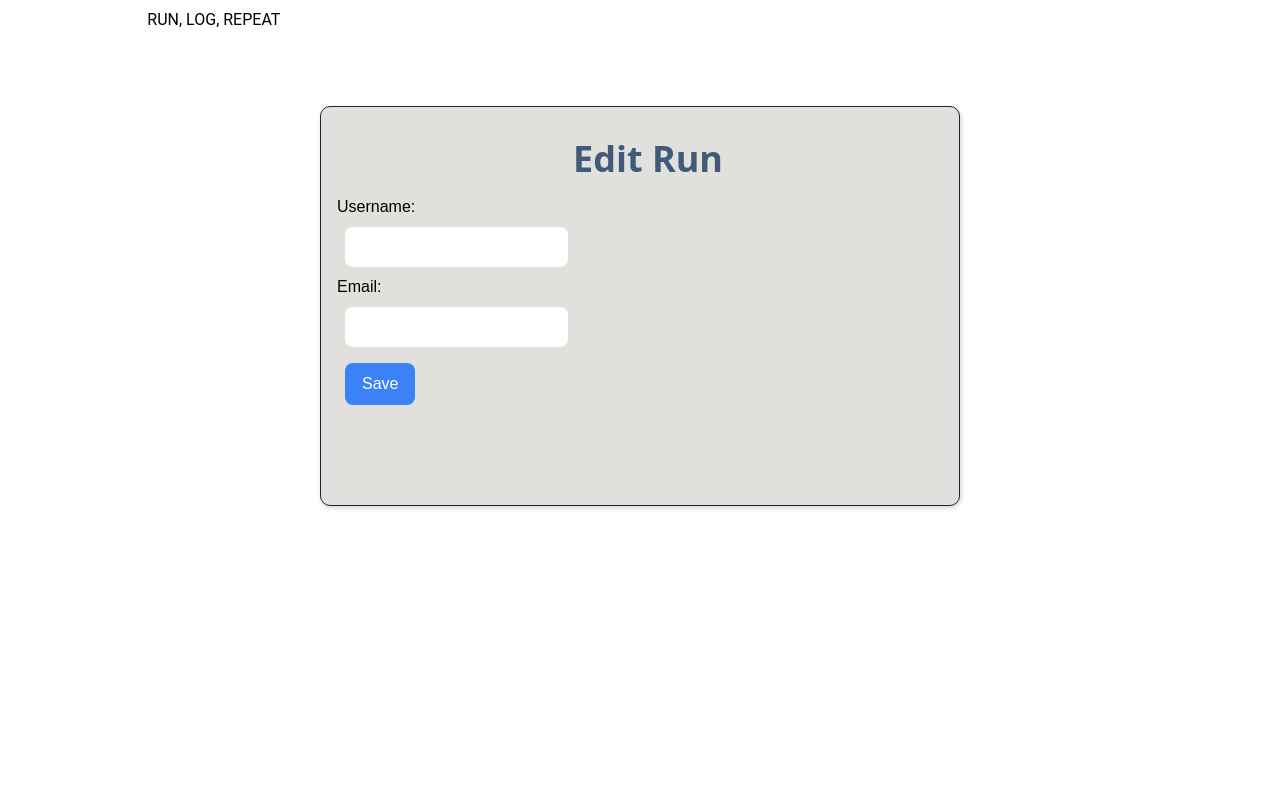
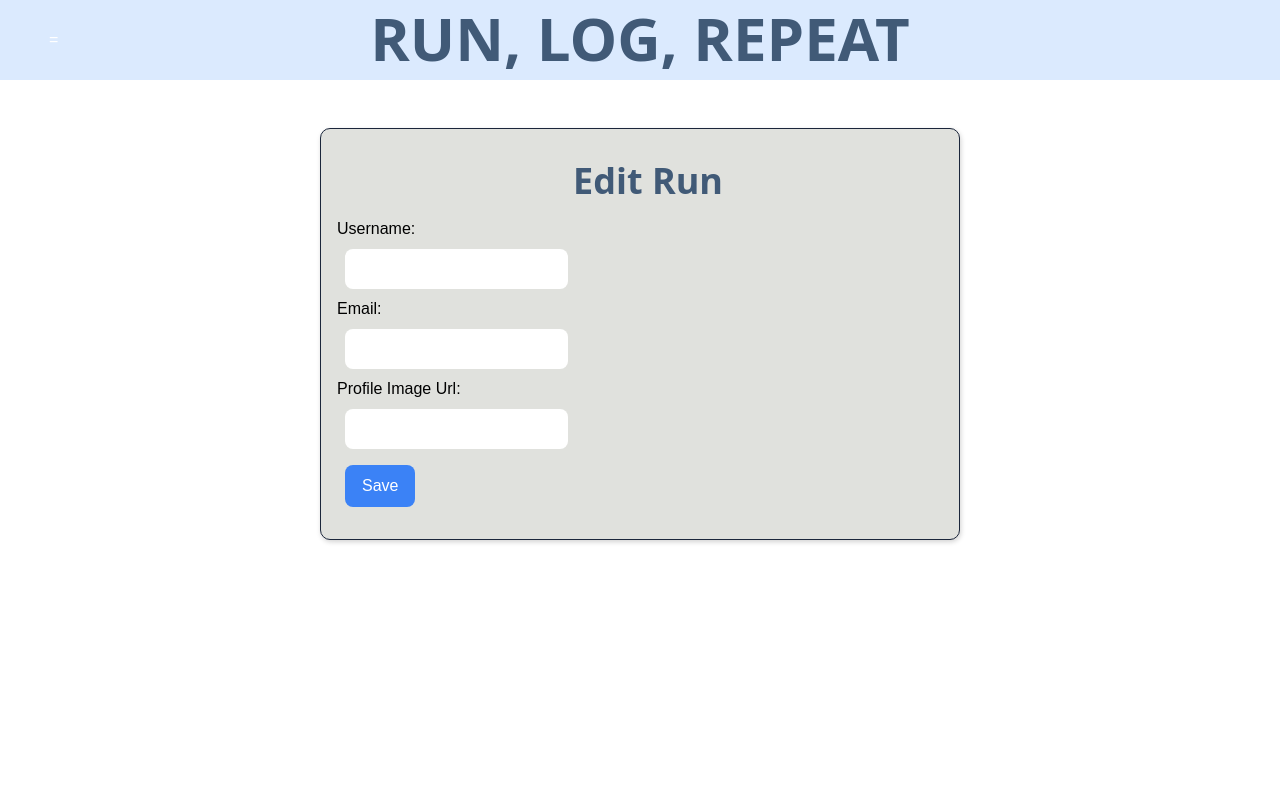
Before and after one commit to Doubles-101/run-log-repeat, a React (Vite) app: page /editprofile in a window 1280 px wide. Shown: the top 800 px of the page. Built offline with nearby package versions, Linux system fonts and the light colour scheme; no server answers; sample sign-in values are in the browser's storage.

Commit message:
Major Function to Navbar

```diff
--- a/src/components/home/runs/Run.jsx
+++ b/src/components/home/runs/Run.jsx
@@ -27,8 +27,16 @@ export const Run = ({runObject, setLikeList}) => {
     }, [runDetails])
 
     return (
+        <div>
             <div className="bg-blue-800 text-white p-8 rounded-lg shadow-md m-4">
                 <header>
+                <div className="h-1/3 flex items-center justify-center">
+                    <img
+                        src={runDetails[0]?.user?.profileImg}
+                        alt="Profile Image"
+                        className="w-3/4 h-auto rounded-full"
+                    />
+                </div>
                     <h2 className="text-xl font-bold m-2">{runObject.date}</h2>
                     <Link className="run-post-profileLink" to={`/profile/${runDetails[0]?.user?.id}`}>
                         <h2 className="text-lg font-semibold mb-2 hover:text-blue-200">{runDetails[0]?.user?.username}</h2>
@@ -39,10 +47,11 @@ export const Run = ({runObject, setLikeList}) => {
                     <h3 className="text-lg mb-2">Time: {runObject.time} mins</h3>
                     <h3 className="text-lg mb-2">Location: {runObject.location}</h3>
                 </div>
-        <footer className="flex items-center justify-between">
+                <footer className="flex items-center justify-left">
                     <LikeButton runObject={runObject} setLikeCounter={setLikeCounter} likeCounter={likeCounter} setLikeList={setLikeList} />
                     <h3 className="text-lg m-4">Number of Likes: {likeCounter}</h3>
                 </footer>
             </div>
+        </div>
 )
 }
--- a/src/components/navbar/NavBar.jsx
+++ b/src/components/navbar/NavBar.jsx
@@ -11,11 +11,26 @@ export const NavBar = ({currentUser}) => {
     }
 
     return(
-        <div className="navbar">
-            <button className="ml-8 mr-16 sticky " onClick={toggleDropdown}>=</button>
-            <h2 className="mr-8 text-center">RUN, LOG, REPEAT</h2>
+        <div className="flex flex-col items-center justify-between bg-blue-100">
+            <div className="w-full h-20 flex">
+                <div className="mt-auto mb-auto">
+                    {!isDropdownOpen &&
+                    <button className="ml-8 hover:underline cursor-pointer" onClick={toggleDropdown}>=</button>
+                    }
+                    {isDropdownOpen &&
+                    <button className="ml-8 hover:underline cursor-pointer" onClick={toggleDropdown}>X</button>
+                    }
+                </div>
+                <div className="absolute left-1/2 transform -translate-x-1/2">
+                <div className="color p-2">
+                    <h1 className="text-6xl font-bold font-sans text-center">RUN, LOG, REPEAT</h1>
+                </div>
+                </div>
+            </div>
+
+            <div className="absolute top-20 left-1/2 transform -translate-x-1/2 bg-white z-50 w-4/5 drop">
             {isDropdownOpen &&
-                <ul className="navbar">
+                <ul className="navbar bg-blue-100">
                     <div className="text-left text-blue-600 mr-64 hover:underline cursor-pointer" onClick={toggleDropdown}>RUNS
                     {isDropdownOpen &&
                         <div className="relative">
@@ -62,17 +77,17 @@ export const NavBar = ({currentUser}) => {
                         </div>
                     }
                     </div>
-                    <div className="text-right ml-64  text-blue-600 hover:underline cursor-pointer" onClick={toggleDropdown}>PROFILE
+                    <div className="text-left text-blue-600 hover:underline cursor-pointer" onClick={toggleDropdown}>PROFILE
                     {isDropdownOpen &&
                         <div className="relative">
                             <ul>
-                                <li className="navbar-li text-black text-right p-2 hover:underline">
+                                <li className="navbar-li text-black text-left p-2 hover:underline">
                                     <Link className="navbar-link" to={`/profile/${currentUser.id}`}>
                                         My Profile
                                     </Link>
                                 </li>
                                 {localStorage.getItem("honey_user") ? (
-                                <li className="navbar-li text-black text-right p-2 underline">
+                                <li className="navbar-li text-black text-left p-2 underline">
                                     <Link
                                     className="navbar-link"
                                     to=""
@@ -93,6 +108,7 @@ export const NavBar = ({currentUser}) => {
                     </div>
                 </ul>
             }
+            </div>
         </div>
     )
 }
--- a/src/components/profile/EditProfile.jsx
+++ b/src/components/profile/EditProfile.jsx
@@ -24,7 +24,7 @@ export const EditProfile = ({currentUser}) => {
 
     return (
         <div className="width-100 h-screen mx-auto p4">
-            <form className="w-1/2 h-1/2 mx-auto p4">
+            <form className="w-1/2 h-auto mx-auto p4">
                 <header>
                 <div className="color p-4">
                     <h1 className="text-4xl font-bold font-sans text-center">Edit Run</h1>
@@ -52,11 +52,22 @@ export const EditProfile = ({currentUser}) => {
                         setUserInfo(profileCopy)
                     }}
                 />
+                <div className="myprofile-item">Profile Image Url:</div>
+                <input
+                    className="rounded-lg p-2 m-2"
+                    type="text"
+                    value={userInfo.profileImg}
+                    onChange={() => {
+                        const profileCopy = {...userInfo}
+                        profileCopy.profileImg = event.target.value
+                        setUserInfo(profileCopy)
+                    }}
+                />
 
                 <footer>
                     <button
-                        className="bg-blue-500 text-white px-4 py-2 m-2 transition-all
-                        duration-300 hover:bg-blue-600 hover:shadow-lg"
+                        className="bg-blue-500 text-white px-4 py-2 m-2 mb-8 transition-all
+                        duration-300 hover:bg-blue-600 hover:shadow-lg "
                         onClick={handleSave}>Save
                     </button>
                 </footer>
--- a/src/components/profile/Profile.jsx
+++ b/src/components/profile/Profile.jsx
@@ -29,9 +29,8 @@ export const Profile = ({currentUser}) => {
         <div className="flex flex-col items-center justify-center h-screen">
           <div className="max-w-4xl w-full bg-gray-100 p-6 rounded-lg shadow-lg flex">
             <div className="w-1/3">
-              {/* Adjust the src attribute with your image URL */}
               <img
-                src="https://images.vexels.com/media/users/3/263225/isolated/preview/846c7cd4a40a52e16386b3cc5cea63f6-marathon-sport-running-shoe.png"
+                src={userProfile.profileImg}
                 alt="Profile Image"
                 className="w-3/4 h-auto rounded-full"
               />
```
Lines whose indentation alone changed are shown as unchanged.
